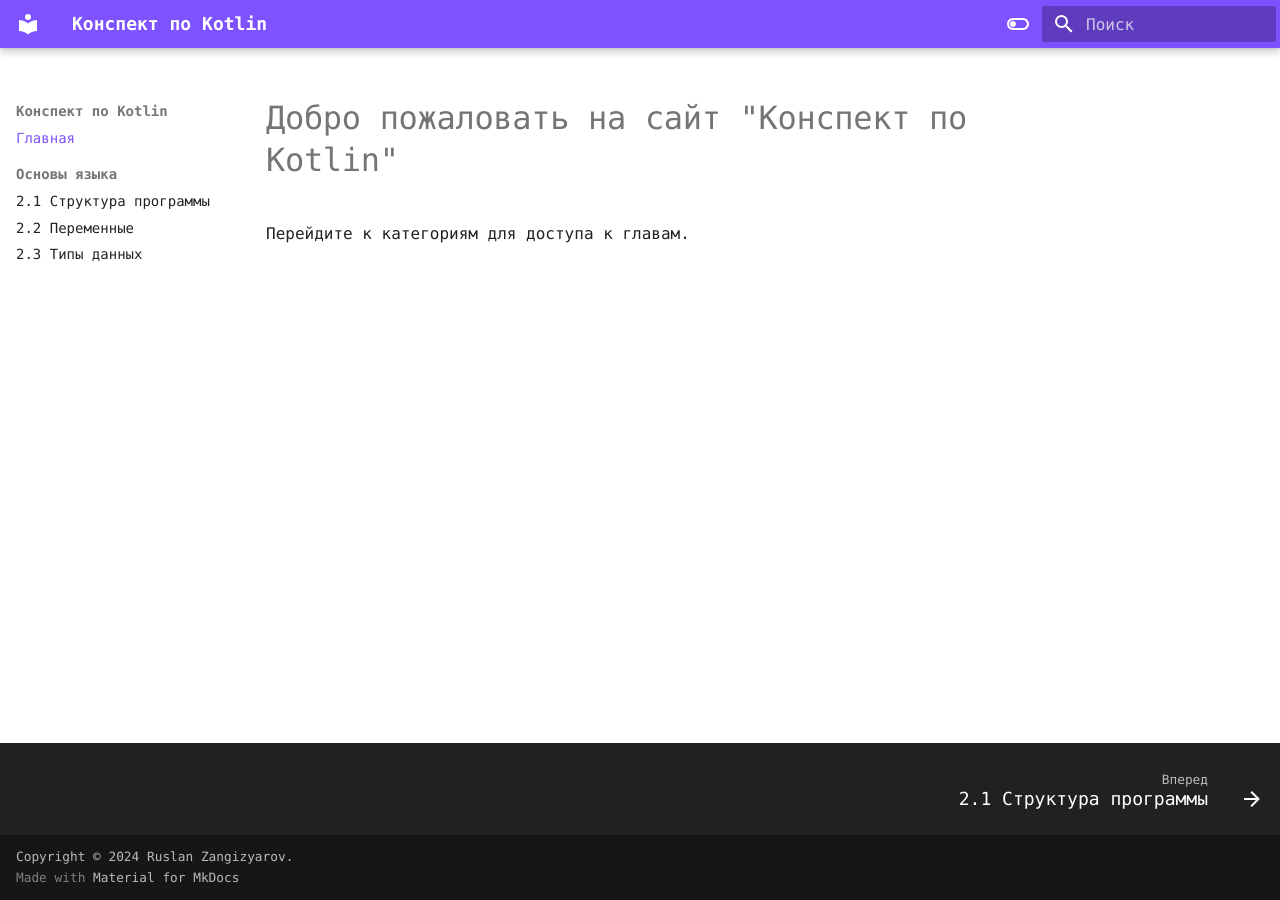
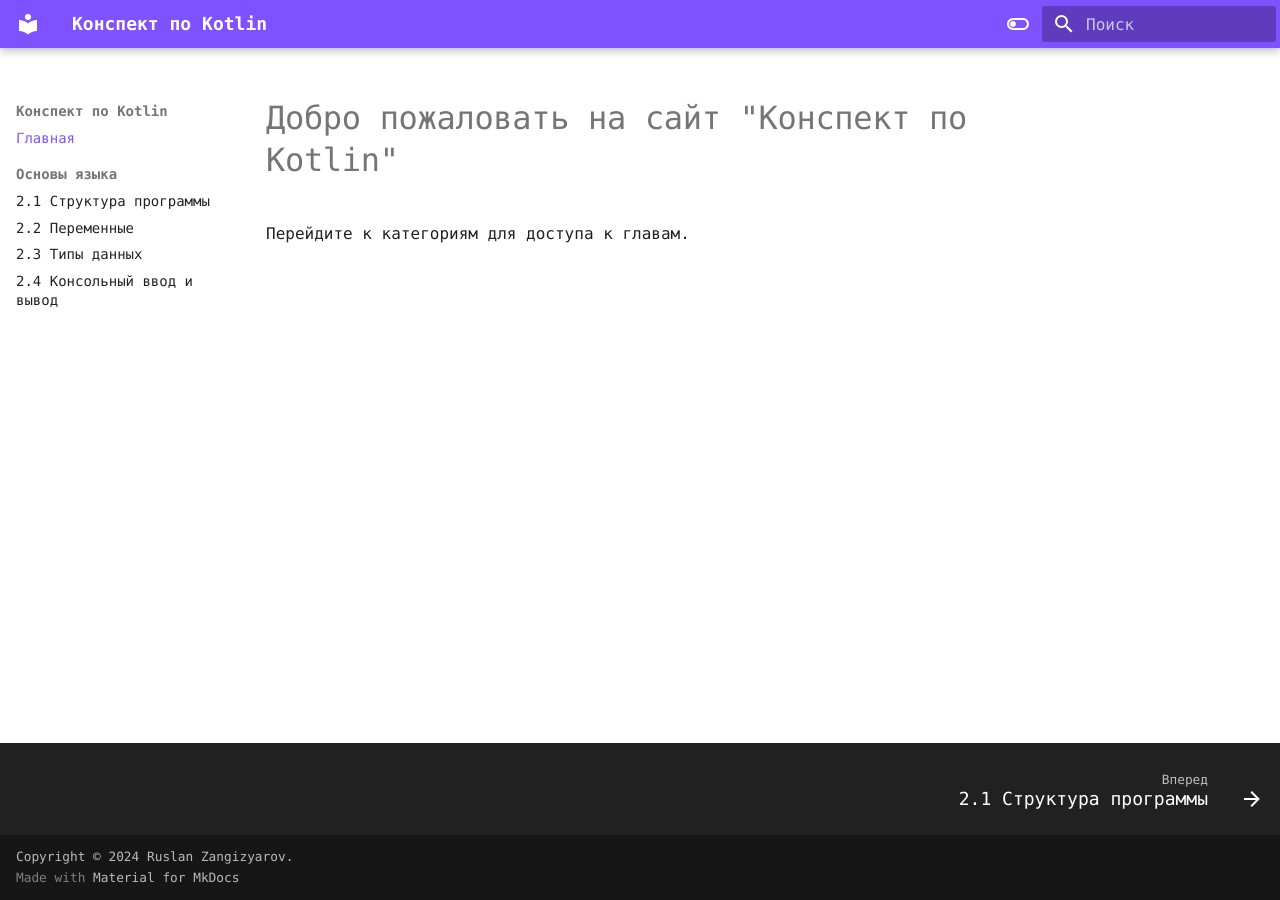
Before and after one commit to rzangizyarov/metanit_kotlin_abstract, an MkDocs documentation site: the page built from docs/index.md, in a window 1280 px wide. Built offline with MkDocs 1.6.1 and Material for MkDocs 9.7.7, drawn with Linux system fonts in a browser that asks for light colours; some web fonts are replaced.

Commit message:
Добавить главу 2.4.

```diff
--- a/mkdocs.yml
+++ b/mkdocs.yml
@@ -44,6 +44,7 @@
       - 2_1.md
       - 2_2.md
       - 2_3.md
+      - 2_4.md
 
 markdown_extensions:
   - pymdownx.highlight:
```
